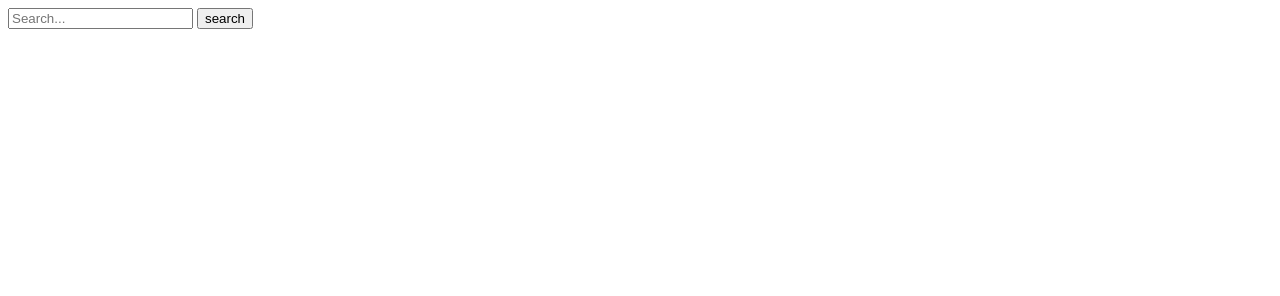
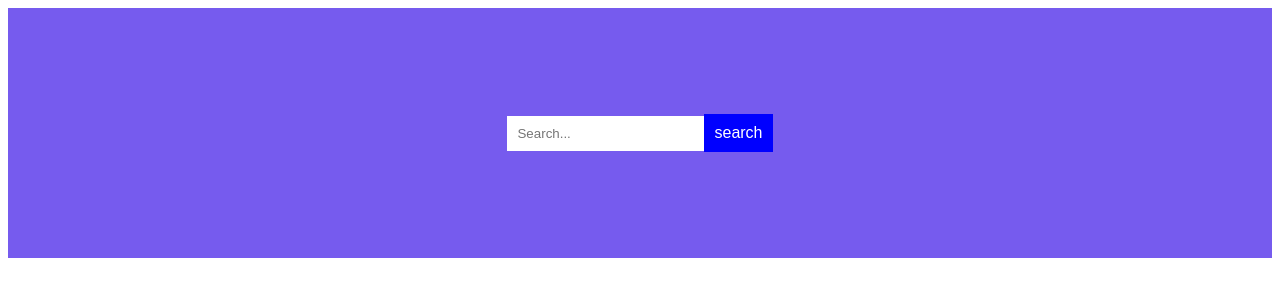
Before and after one commit to acciojob/Interactive-Search-Suchithra2505, a website: page main.html in a window 1280 px wide. Drawn offline with Linux system fonts and the light colour scheme.

Commit message:
created a submission

```diff
--- a/styles.css
+++ b/styles.css
@@ -1 +1,20 @@
 /*  your css code here. If applicable */
+.search{
+	width:100%;
+	background-color:#765BEE;
+	height:250px;
+	display:flex;
+	justify-content:center;
+	align-items:center;
+	border:none;
+}
+input, button{
+	border:none;
+	padding:10px;
+	background-color:white;
+}
+button{
+	background-color: blue;
+	color:#fff;
+	font-size:16px !important;
+}
```
